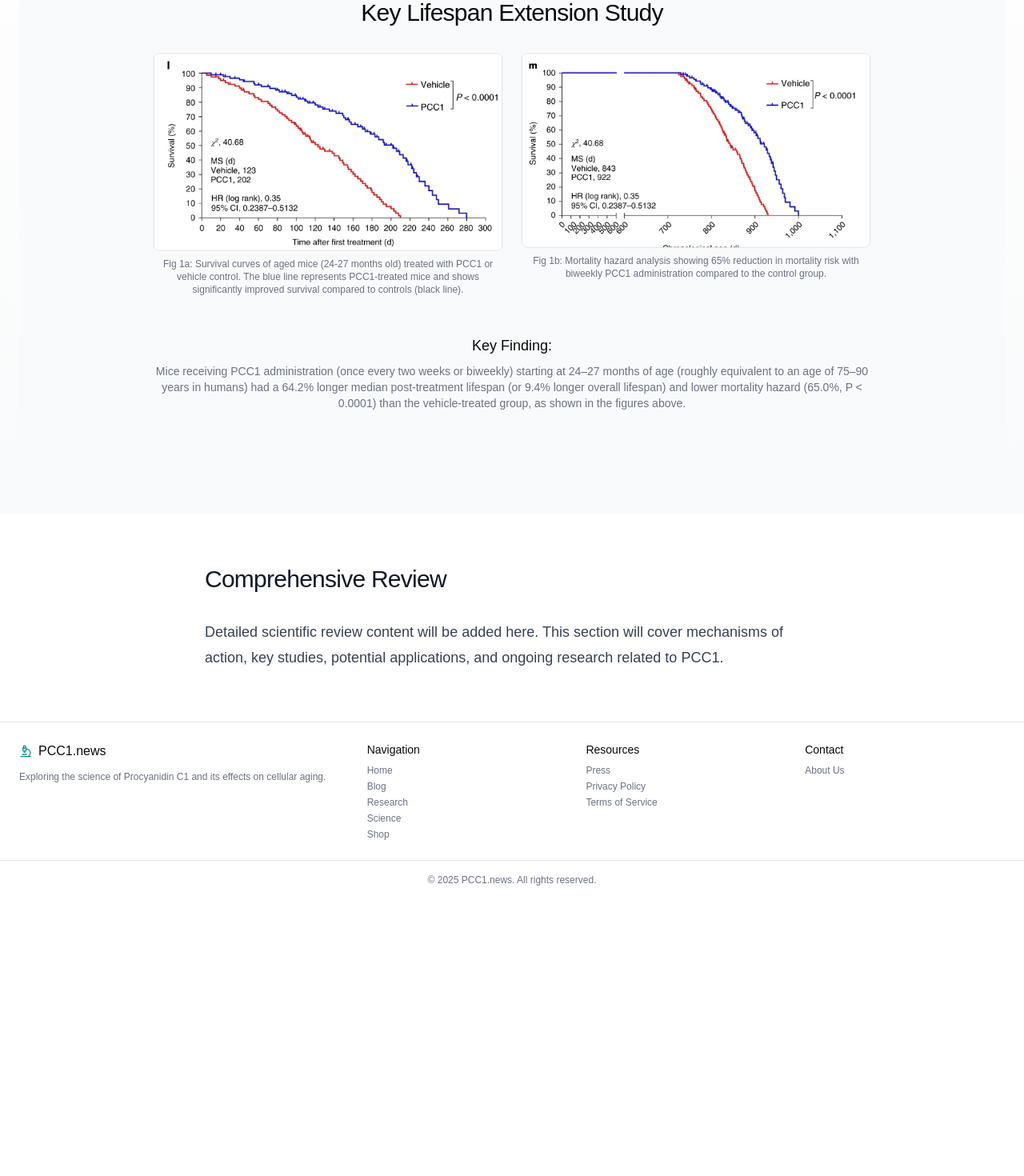
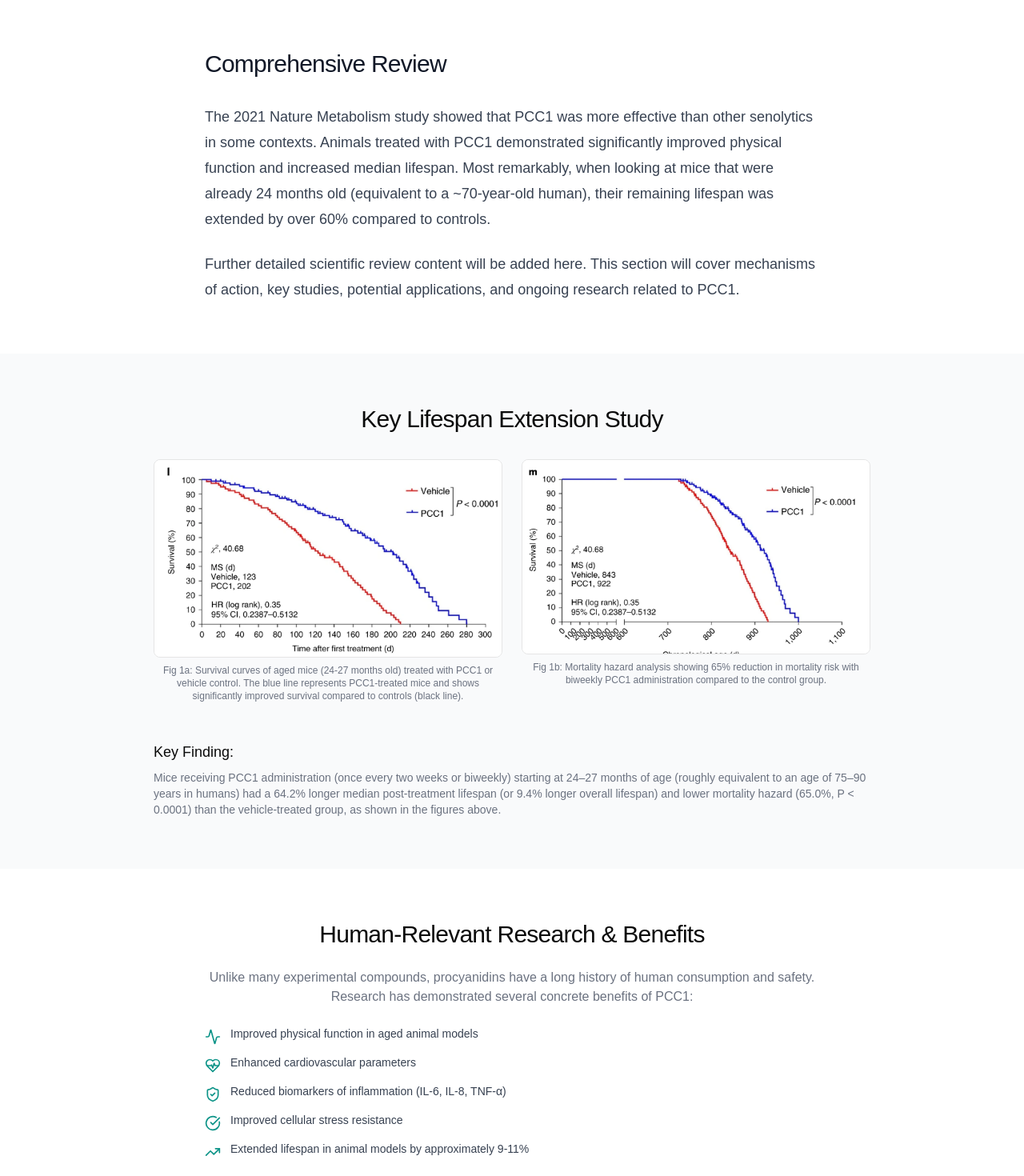
Before and after one commit to 199-biotechnologies/pcc1-news, a Next.js app: page /science in a window 1280 px wide. Shown: the part 300-1770 px from the top of the page at 80% size. Before the commit the page ends 1424 px from the top, so only its background shows below. Built offline with nearby package versions, Linux system fonts and the light colour scheme.

Commit message:
feat(science): Add intro and human-relevant research sections
- Added introductory paragraph about Nature Metabolism study.
- Added 'Human-Relevant Research & Benefits' section with icon list.
- Fixed JSX parsing error for '<' symbol.

```diff
--- a/app/science/page.tsx
+++ b/app/science/page.tsx
@@ -1,11 +1,12 @@
 import { Metadata } from 'next';
 import Image from 'next/image'; // Import Next.js Image component
+import Link from "next/link"; // Keep Link for potential future use
+import { CheckCircle, HeartPulse, ShieldCheck, Activity, TrendingUp } from 'lucide-react'; // Import icons for benefits list
 
 export const metadata: Metadata = {
   title: "The Science of PCC1 | PCC1.news",
   description: "A comprehensive overview of the research, mechanisms, and potential of Procyanidin C1 (PCC1) in healthspan and longevity.",
 };
-import Link from "next/link"; // Keep Link for potential future use
 
 export default function SciencePage() {
   return (
@@ -22,9 +23,28 @@ export default function SciencePage() {
               <p className="text-gray-500 text-sm md:text-base font-light">
                 A comprehensive overview of the research, mechanisms, and potential of PCC1 in healthspan and longevity.
               </p>
-              {/* Add more introductory content or call-to-action if needed */}
             </div>
-{/* Key Lifespan Study Section */}
+          </div>
+        </section>
+
+        {/* Placeholder for Comprehensive Review Content & Intro */}
+        <section className="w-full py-12 md:py-16">
+          <div className="container px-4 md:px-6">
+            <article className="prose prose-lg prose-gray max-w-3xl mx-auto dark:prose-invert prose-p:font-light prose-headings:font-light">
+              <h2 className="text-2xl font-extralight tracking-tight sm:text-3xl">Comprehensive Review</h2>
+              {/* Intro Paragraph */}
+              <p>
+                The 2021 Nature Metabolism study showed that PCC1 was more effective than other senolytics in some contexts. Animals treated with PCC1 demonstrated significantly improved physical function and increased median lifespan. Most remarkably, when looking at mice that were already 24 months old (equivalent to a ~70-year-old human), their remaining lifespan was extended by over 60% compared to controls.
+              </p>
+              <p>
+                Further detailed scientific review content will be added here. This section will cover mechanisms of action, key studies, potential applications, and ongoing research related to PCC1.
+              </p>
+              {/* TODO: Add detailed content */}
+            </article>
+          </div>
+        </section>
+
+        {/* Key Lifespan Study Section */}
         <section className="w-full py-12 md:py-16 bg-gray-50">
           <div className="container px-4 md:px-6">
             <div className="max-w-4xl mx-auto space-y-8">
@@ -70,19 +90,38 @@ export default function SciencePage() {
             </div>
           </div>
         </section>
-          </div>
-        </section>
 
-        {/* Placeholder for Comprehensive Review Content */}
+        {/* Human-Relevant Research Section */}
         <section className="w-full py-12 md:py-16">
           <div className="container px-4 md:px-6">
-            <article className="prose prose-lg prose-gray max-w-3xl mx-auto dark:prose-invert prose-p:font-light prose-headings:font-light">
-              <h2 className="text-2xl font-extralight tracking-tight sm:text-3xl">Comprehensive Review</h2>
-              <p>
-                Detailed scientific review content will be added here. This section will cover mechanisms of action, key studies, potential applications, and ongoing research related to PCC1.
+            <div className="max-w-3xl mx-auto space-y-6">
+              <h2 className="text-2xl font-extralight tracking-tight sm:text-3xl text-center">Human-Relevant Research & Benefits</h2>
+              <p className="text-gray-500 text-sm md:text-base font-light text-center">
+                Unlike many experimental compounds, procyanidins have a long history of human consumption and safety. Research has demonstrated several concrete benefits of PCC1:
               </p>
-              {/* TODO: Add detailed content */}
-            </article>
+              <ul className="space-y-3">
+                <li className="flex items-start gap-3">
+                  <Activity className="h-5 w-5 text-teal-600 mt-1 flex-shrink-0" />
+                  <span className="text-sm text-gray-700 font-light">Improved physical function in aged animal models</span>
+                </li>
+                <li className="flex items-start gap-3">
+                  <HeartPulse className="h-5 w-5 text-teal-600 mt-1 flex-shrink-0" />
+                  <span className="text-sm text-gray-700 font-light">Enhanced cardiovascular parameters</span>
+                </li>
+                 <li className="flex items-start gap-3">
+                   <ShieldCheck className="h-5 w-5 text-teal-600 mt-1 flex-shrink-0" />
+                   <span className="text-sm text-gray-700 font-light">Reduced biomarkers of inflammation (IL-6, IL-8, TNF-α)</span>
+                 </li>
+                 <li className="flex items-start gap-3">
+                   <CheckCircle className="h-5 w-5 text-teal-600 mt-1 flex-shrink-0" />
+                   <span className="text-sm text-gray-700 font-light">Improved cellular stress resistance</span>
+                 </li>
+                 <li className="flex items-start gap-3">
+                   <TrendingUp className="h-5 w-5 text-teal-600 mt-1 flex-shrink-0" />
+                   <span className="text-sm text-gray-700 font-light">Extended lifespan in animal models by approximately 9-11%</span>
+                 </li>
+              </ul>
+            </div>
           </div>
         </section>
 
```
